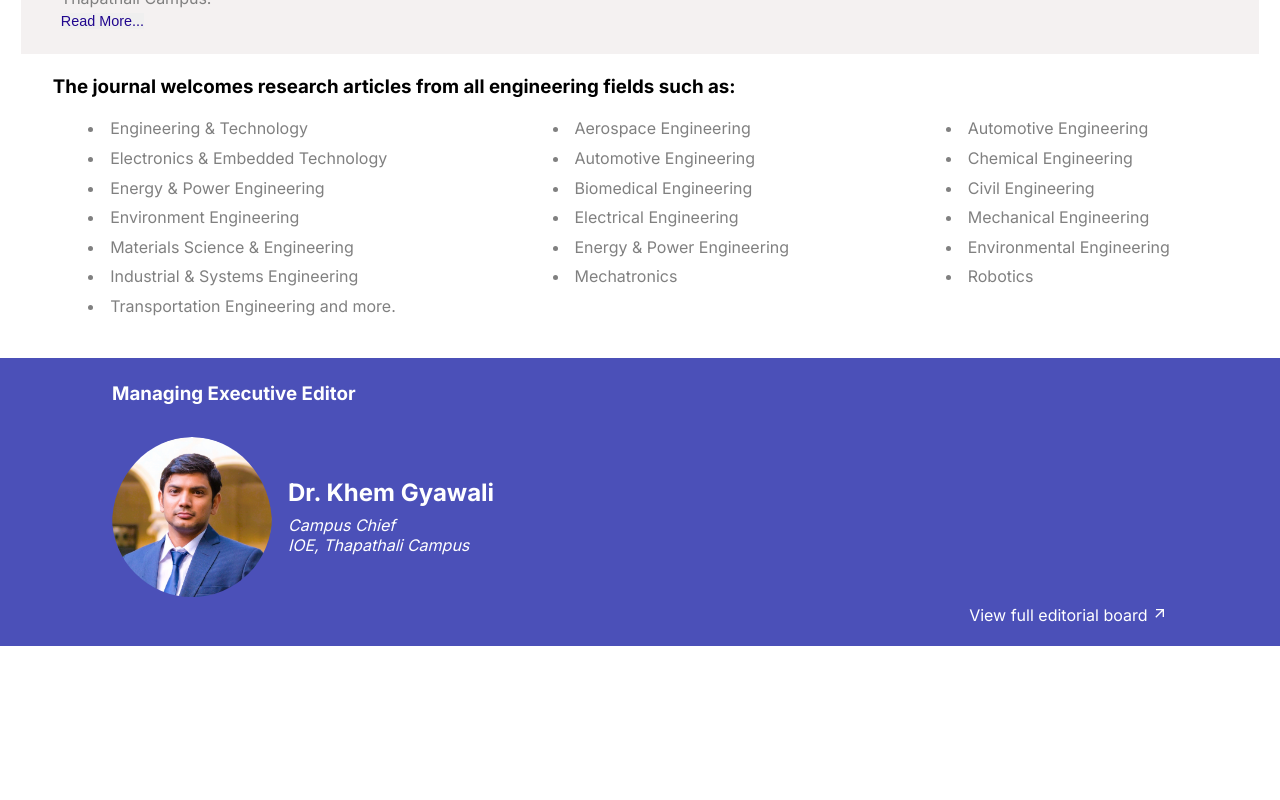
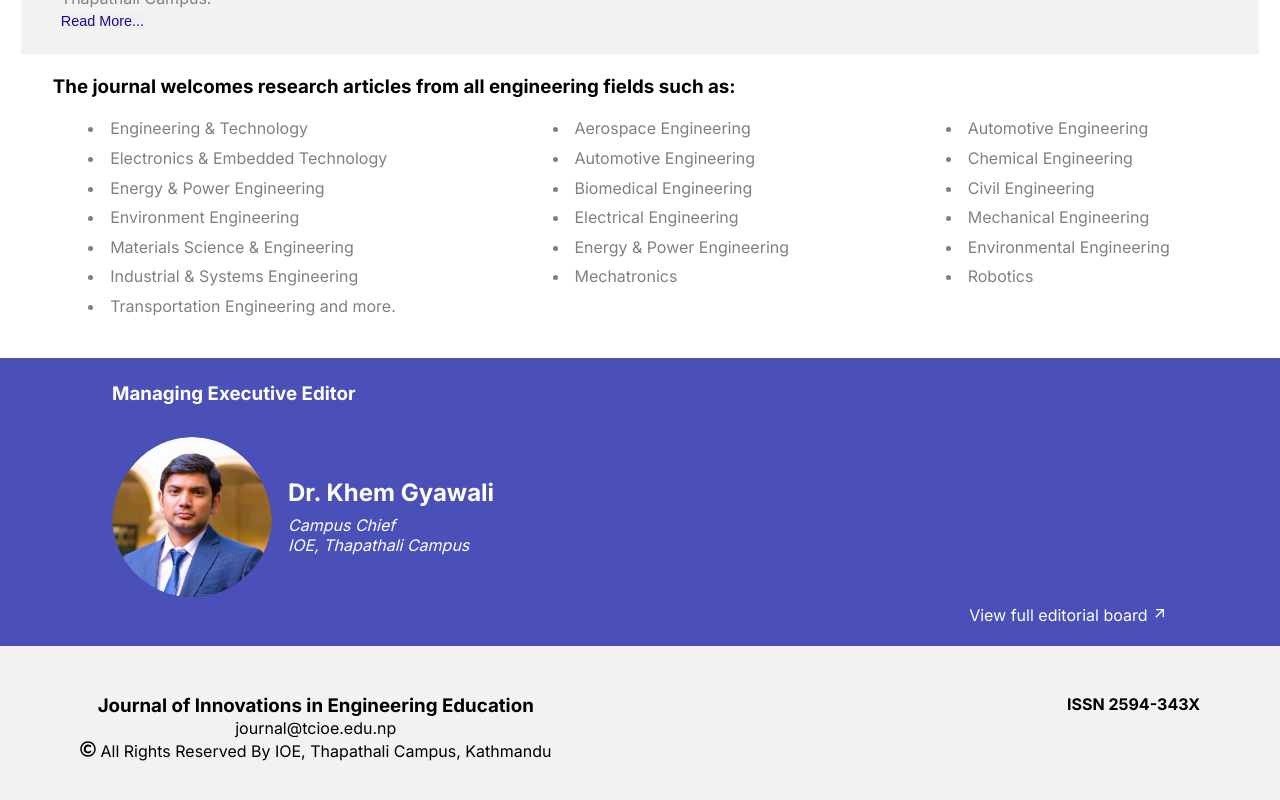
Before and after one commit to khemrajshrestha471/tcioe-journal, a Next.js app: page / in a window 1280 px wide. Shown: the part 362-1162 px from the top of the page. Before the commit the page ends 1008 px from the top, so only its background shows below. Built offline with nearby package versions, Linux system fonts and the light colour scheme.

Commit message:
footer portion completed

```diff
--- a/app/globals.css
+++ b/app/globals.css
@@ -2,5 +2,5 @@
   margin: 0;
   padding: 0;
   box-sizing: border-box;
-  /* background: #f4f1f1; */
+  /* background: #d9d9da; */
 }
--- a/app/page.js
+++ b/app/page.js
@@ -1,6 +1,7 @@
 import Navbar from "@/components/Navbar";
 import SubNavbar from "@/components/SubNavbar";
 import Executive from "@/components/Executive";
+import Footer from "@/components/Footer";
 
 export default function Home() {
   return (
@@ -8,6 +9,7 @@ export default function Home() {
 <Navbar />
 <SubNavbar />
 <Executive />
+<Footer />
     </>
   )
 }
--- /dev/null
+++ b/app/tempCodeRunnerFile.js
@@ -0,0 +1,2 @@
+import Executive from "@/components/Executive";
+import Footer from "@/components/Footer";
--- a/components/Executive.jsx
+++ b/components/Executive.jsx
@@ -43,7 +43,7 @@ span:hover {
     }
 
     span {
-        text-align: left;
+        text-align: right;
         padding-bottom: 0rem;
     }
   }
--- /dev/null
+++ b/components/Footer.jsx
@@ -0,0 +1,74 @@
+"use client"
+
+import styled from "styled-components";
+import { FaRegCopyright } from "react-icons/fa";
+
+const ContainerFooter = styled.div`
+height: 10rem;
+background: #f4f1f1;
+display: flex;
+justify-content: space-between;
+padding: 2rem 5rem;
+text-align: center;
+
+@media (max-width: 820px) {
+    display: block;
+  }
+
+  @media (max-width: 565px) {
+    padding: 1rem;
+    height: 12rem;
+  }
+`;
+
+const LeftPortion = styled.div`
+padding: 1rem 0;
+
+h3 {
+    padding-bottom: 0.1rem;
+}
+
+p {
+    padding-bottom: 0.2rem;
+}
+
+@media (max-width: 820px) {
+    padding: 0.1rem 0;
+  }
+
+  @media (max-width: 565px) {
+    padding: 0 -6rem;
+
+    p {
+        padding-top: 0.1rem;
+    }
+  }
+`;
+
+const RightPortion = styled.div`
+p {
+    font-weight: bold;
+    margin-top: 1rem;
+}
+
+@media (max-width: 820px) {
+    text-align: center;
+  }
+`;
+
+const Footer = () => {
+  return (
+    <ContainerFooter>
+        <LeftPortion>
+        <h3>Journal of Innovations in Engineering Education</h3>
+        <p>journal@tcioe.edu.np</p>
+        <p><FaRegCopyright /> All Rights Reserved By IOE, Thapathali Campus, Kathmandu</p>
+        </LeftPortion>
+        <RightPortion>
+            <p>ISSN 2594-343X</p>
+        </RightPortion>
+    </ContainerFooter>
+  )
+}
+
+export default Footer
--- a/components/SubNavbar.jsx
+++ b/components/SubNavbar.jsx
@@ -204,7 +204,7 @@ const List2 = styled.div`
 
 const List3 = styled.div`
 @media (max-width: 400px) {
-  padding: 0 3rem;
+  padding: 0 3rem 2rem 3rem;
 }
 `;
 
```
